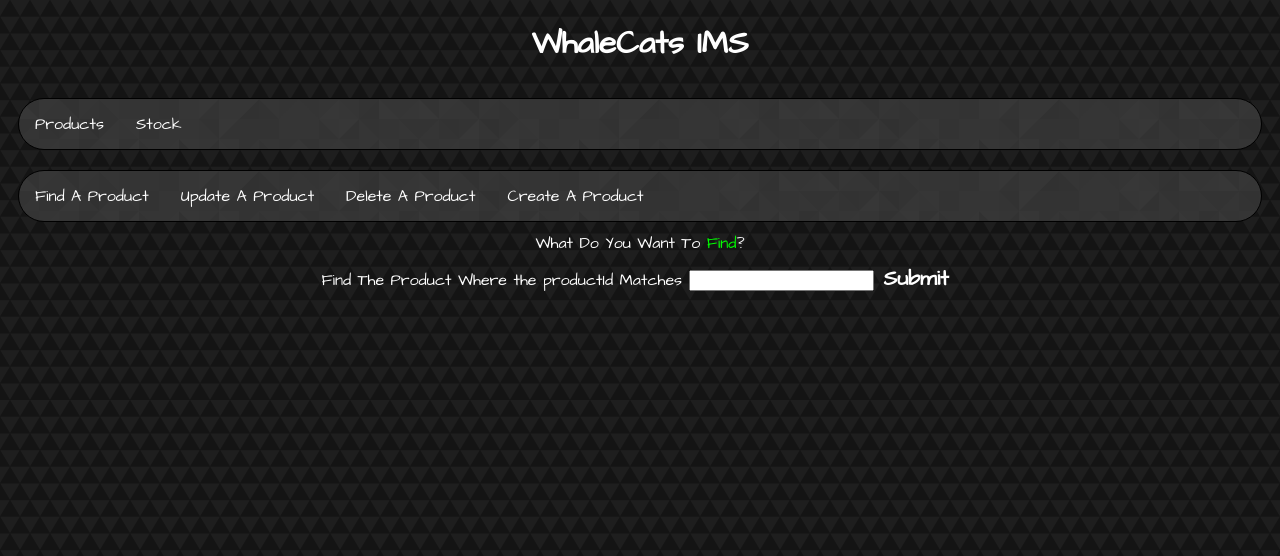
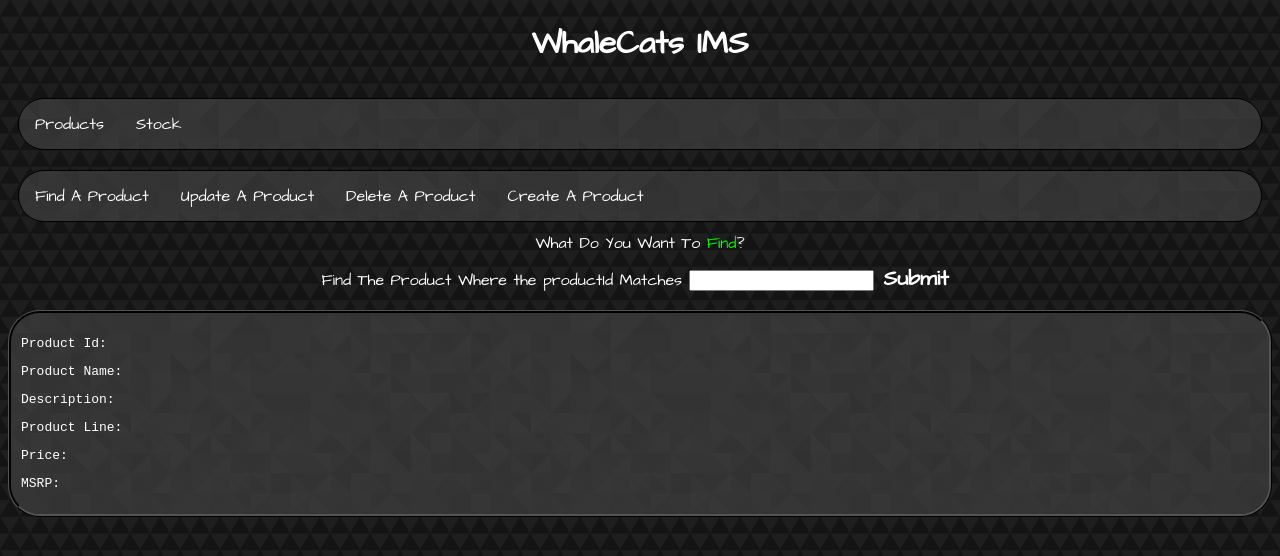
Before and after one commit to James-Ingram/IndividualReactProject, a React (Create React App) app: page /FindProduct in a window 1280 px wide. Shown: the top 556 px of the page. Built offline with nearby package versions, Linux system fonts and the light colour scheme.

Commit message:
Added Find Product Functionality

```diff
--- a/src/App.css
+++ b/src/App.css
@@ -132,6 +132,17 @@ article {
     border-radius: 32px;
     font-family: 'Architects Daughter', cursive;
 }
+.results {
+    text-align: left;
+    justify-content: space-between;
+    align-items: stretch;
+    margin: 6px auto;
+    padding: 10px;
+    background-image: url("images/prism.png");
+    border-color: black;
+    border-style: ridge;
+    border-radius: 32px;
+}
 
 .big {
     width: 200%;
--- a/src/components/product/FindProduct.js
+++ b/src/components/product/FindProduct.js
@@ -1,8 +1,26 @@
 import React, { Component } from 'react';
 import Products from '../Products.js';
+import axios from 'axios';
 import '../../App.css';
+import ProductDisplay from './ProductDisplay';
 class FindProduct extends Component {
-    findProduct = () => { }
+    constructor(props) {
+        super(props);
+        this.state = {
+            input: "",
+            data: ""
+        }
+    }
+
+    onChange = (e) => {
+        this.setState({ input: e.target.value });
+    }
+
+    findProduct = () => {
+        axios.get(`http://localhost:8080/JamesIndividualProject/api/product/getAProduct/${this.state.input}`)
+            .then(r => this.setState({ data: r.data }))
+            .catch(e => console.log(e));
+    }
     render() {
         return (
             <div>
@@ -10,10 +28,17 @@ class FindProduct extends Component {
                 <div id="productFind">
                     What Do You Want To <span style={{ color: "lime" }}>Find</span>?
 
-                <div>Find The Product Where the productId Matches <input id="productFindInput" type="text" maxLength="20" />
+                <div>Find The Product Where the productId Matches <input id="productFindInput" type="text" maxLength="20" onChange={this.onChange}/>
                     <button id="button" type="button" onClick={this.findProduct}>Submit</button>
                     </div>
                 </div>
+                <ProductDisplay
+                    id={this.state.data.productId}
+                    productName={this.state.data.productName}
+                    description={this.state.data.description}
+                    productLine={this.state.data.productLine}
+                    price={this.state.data.price}
+                    mSRP={this.state.data.mSRP}/>
             </div>
             )
     };
--- /dev/null
+++ b/src/components/product/ProductDisplay.js
@@ -0,0 +1,23 @@
+import React, { Component } from 'react';
+
+class ProductDisplay extends Component {
+    constructor(props) {
+        super(props);
+    }
+
+    render() {
+        return (
+            <div className="results">
+                <pre>Product Id:    {this.props.id}</pre>
+                <pre>Product Name:  {this.props.productName}</pre>
+                <pre>Description:   {this.props.description}</pre>
+                <pre>Product Line:  {this.props.productLine}</pre>
+                <pre>Price:         {this.props.price}</pre>
+                <pre>MSRP:          {this.props.mSRP}</pre>
+            </div>
+            );
+    }
+
+}
+
+export default ProductDisplay;
--- a/src/components/stock/UpdateStock.js
+++ b/src/components/stock/UpdateStock.js
@@ -10,7 +10,6 @@ class UpdateStock extends Component {
                     id="stockUpdate">What Do You Want To <span style={{ color: "#ffff00" }}>Update</span>?
 	            </div>
             </div>
-
         );
     }
 }
```
